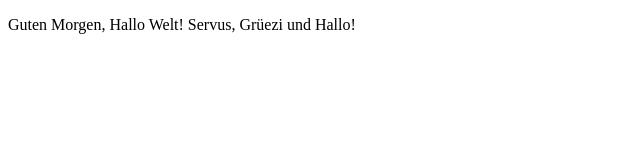
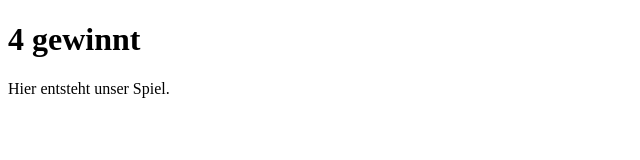
Before and after one commit to eaichinger27ea/4gewinnt, a plain HTML site: page index.html in a window 1280 px wide. Shown: the whole page, without its empty margins (0-640 px from the left). Drawn offline with Linux system fonts and the light colour scheme.

Commit message:
Update index.html

```diff
--- a/index.html
+++ b/index.html
@@ -1,10 +1,11 @@
 <!DOCTYPE html>
-
-<html lang ="de">
-  <head>
-
-  </head>
-  <body>
-    <p>Guten Morgen, Hallo Welt! Servus, Gr&uuml;ezi und Hallo!</p>
-  </body>
+<html lang="de">
+<head>
+ <meta charset="UTF-8">
+ <title>4 gewinnt</title>
+</head>
+<body>
+ <h1>4 gewinnt</h1>
+ <p>Hier entsteht unser Spiel. </p>
+</body>
 </html>
```
